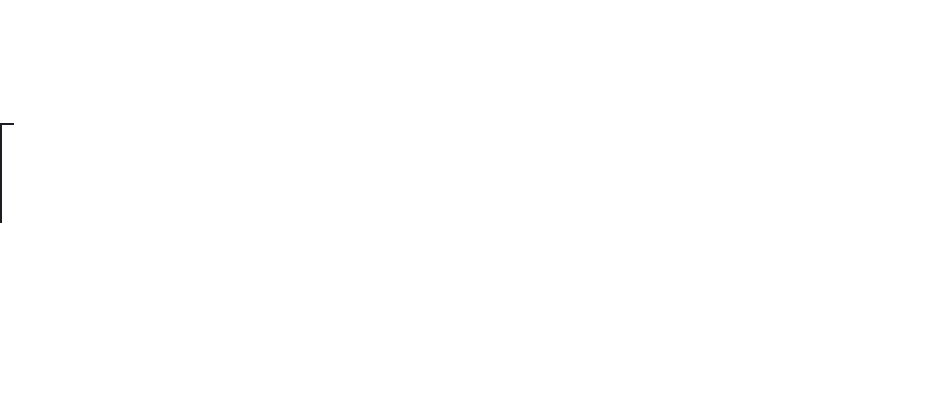
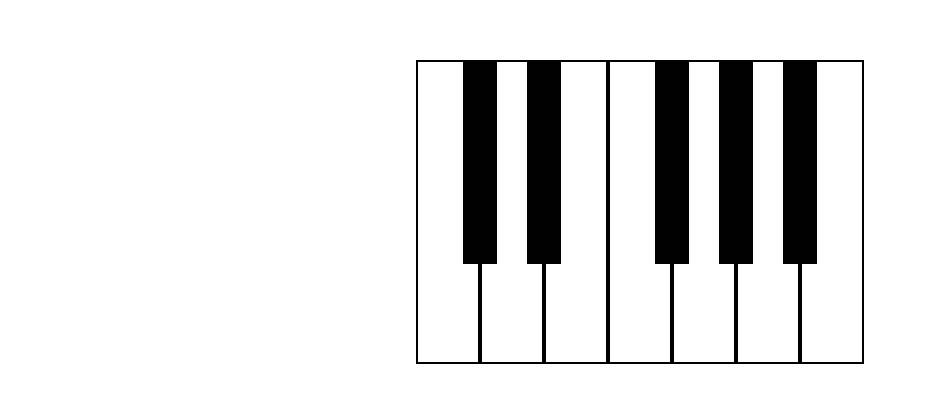
Before and after one commit to ByteSizedIT/week6Suraj, a React (Vite) app: page / in a window 1280 px wide. Shown: the part 188-590 px from the top of the page, without its empty margins (0-927 px from the left). Built offline with nearby package versions, Linux system fonts and the light colour scheme.

Commit message:
Add Piano layout

```diff
--- a/src/App.css
+++ b/src/App.css
@@ -1,23 +1,34 @@
-.black-key {
-  background-color: #1d1e22;
-  content: "";
-  position: absolute;
-  left: -18px;
-  width: 32px;
-  height: 100px;
-  border-radius: 0 0 3px 3px;
+body {
+  display: flex;
+  justify-content: center;
+  align-items: center;
+  min-width: 100vw;
+  min-height: 100vh;
+  margin: 0;
 }
 
-.black-key:hover {
+.keys {
+  display: flex;
+}
+
+.key {
+  background-color: white;
+  height: 300px;
+  width: 60px;
+  border: 2px solid black;
+}
+
+.key.flat {
+  position: relative;
+  background-color: black;
+  margin-left: -17px;
+  margin-right: -17px;
+  height: 200px;
+  width: 30px;
+  z-index: 2;
+}
+
+.key:hover {
   cursor: pointer;
-  opacity: 0.5;
+  background-color: rgb(184, 184, 18)
 }
-.key {
-  background-color: #ffffff;
-  position: relative;
-  width: 41px;
-  height: 175px;
-  margin: 2px;
-  float: left;
-  border-radius: 0 0 3px 3px;
-}
--- a/src/App.jsx
+++ b/src/App.jsx
@@ -1,15 +1,12 @@
-import { useState } from 'react'
 import './App.css'
-import BlackKey from './BlackKeys'
-import WhiteKey from "./WhiteKey";
-
+import Octave from './Octave';
 
 function App() {
   return (
-
     <div>
-      <BlackKey />
-      <WhiteKey />
+      <div className='keys'>
+        <Octave />
+      </div>
     </div>
   );
 
--- a/src/BlackKeys.jsx
+++ /dev/null
@@ -1,3 +0,0 @@
-export default function BlackKey() {
-    return <div className="black-key"></div>
-}
--- /dev/null
+++ b/src/FlatKey.jsx
@@ -0,0 +1,5 @@
+const FlatKey = () => {
+  return <div className="key flat"></div>
+}
+
+export default FlatKey
--- /dev/null
+++ b/src/Key.jsx
@@ -0,0 +1,5 @@
+const Key = () => {
+  return <div className="key"></div>
+}
+
+export default Key
--- /dev/null
+++ b/src/Octave.jsx
@@ -0,0 +1,21 @@
+import FlatKey from "./FlatKey"
+import Key from "./Key"
+
+export default function Octave({ octave }) {
+  return (
+    <>
+      <Key note={`C${octave}`} />
+      <FlatKey note={`Db${octave}`} />
+      <Key note={`D${octave}`} />
+      <FlatKey note={`Eb${octave}`} />
+      <Key note={`E${octave}`} />
+      <Key note={`F${octave}`} />
+      <FlatKey note={`Gb${octave}`} />
+      <Key note={`G${octave}`} />
+      <FlatKey note={`Ab${octave}`} />
+      <Key note={`A${octave}`} />
+      <FlatKey note={`Bb${octave}`} />
+      <Key note={`B${octave}`} />
+    </>
+  )
+}
--- a/src/WhiteKey.jsx
+++ /dev/null
@@ -1,5 +0,0 @@
-const WhiteKey = () => {
-  return <div class="key"></div>;
-};
-
-export default WhiteKey;
--- a/src/index.css
+++ b/src/index.css
@@ -1,4 +1,4 @@
-:root {
+/* :root {
   font-family: Inter, Avenir, Helvetica, Arial, sans-serif;
   font-size: 16px;
   line-height: 24px;
@@ -28,8 +28,8 @@ body {
   margin: 0;
   display: flex;
   place-items: center;
-  min-width: 320px;
   min-height: 100vh;
+  min-width: 100vw;
 }
 
 h1 {
@@ -67,4 +67,4 @@ button:focus-visible {
   button {
     background-color: #f9f9f9;
   }
-}
+} */
```
